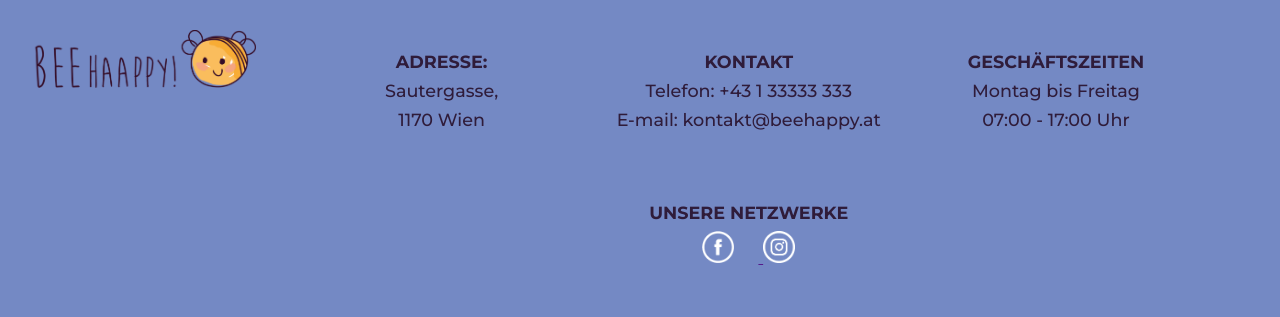
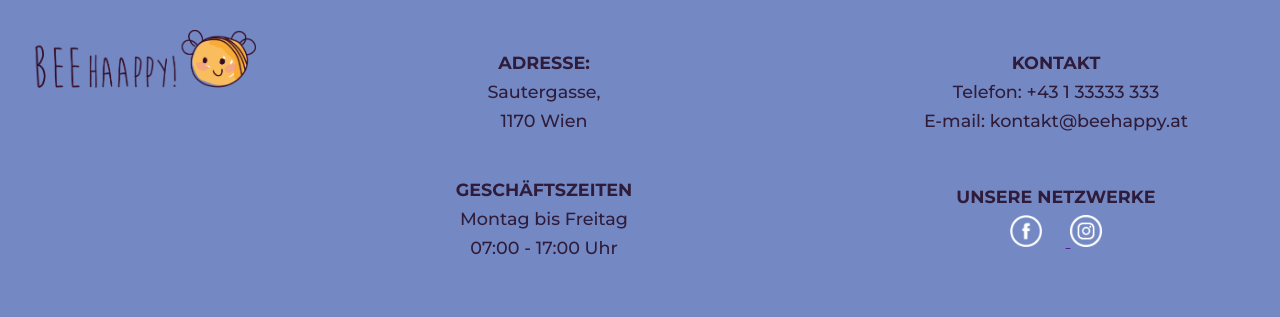
Before and after one commit to marianelaalbrigi/First-Website, a website: page unser-projekt.html in a window 1280 px wide. Shown: the part 2158-2475 px from the top of the page. Drawn offline with Linux system fonts and the light colour scheme.

Commit message:
changes in footer  section>unsereprojekt

```diff
--- a/styles/scss/components/_footer.scss
+++ b/styles/scss/components/_footer.scss
@@ -8,7 +8,6 @@
         margin: 0 2rem 0 2rem;
         height: 18vh;
         width: 100vw;
-
 
         .footer-logo {
             grid-column: 1/2;
@@ -26,7 +25,6 @@
             color: $color-violeta;
             text-align: center;
             font-size: 1.1rem;
-
 
             .footer-item01 {
                 grid-column: 1/2;
@@ -104,19 +102,16 @@
     p {
         font-weight: 600;
         margin-left: 2rem;
-
     }
 
     .footer-end-links {
         display: flex;
         gap: 2rem;
         margin-right: 2rem;
-
     }
 }
 
 @media (max-width: 1600px) and (min-width: 1300px) {
-
     .footer-container {
         height: 20vh;
 
@@ -127,16 +122,13 @@
 }
 
 @media (max-width: 1299px) and (min-width: 1000px) {
-
     .footer-container {
-        height: 48vh;
+        height: 40vh;
 
         .footer-items {
-
             display: grid;
             grid-template-columns: 20% 80%;
             grid-template-rows: 20% 30% 50%;
-
 
             .footer-logo {
                 margin-top: 7rem;
@@ -146,9 +138,9 @@
             .footer-partleft {
                 margin-top: 7rem;
                 grid-row: 2/4;
-                grid-template-columns: 30% 30% 30%;
+                grid-template-columns: 50% 50%;
                 grid-template-rows: 50% 50%;
-                row-gap: 3rem;
+                row-gap: 2rem;
 
                 .footer-item01 {
                     grid-column: 1/2;
@@ -161,24 +153,23 @@
                 }
 
                 .footer-item03 {
-                    grid-column: 3/4;
-                    grid-row: 1/2;
+                    grid-column: 1/2;
+                    grid-row: 2/3;
                 }
 
                 .footer-item04 {
-                    grid-column: 1/4;
+                    grid-column: 2/3;
                     grid-row: 2/3;
                 }
             }
         }
     }
-
 }
 
 @media (max-width: 999px) and (min-width: 601px) {
 
     .footer-nav {
-        height: 45vh;
+        height: 50vh;
 
         .footer-container {
 
@@ -187,7 +178,6 @@
                 flex-direction: column;
                 align-items: start;
                 margin: 0 0 0 2rem;
-
 
                 .footer-logo {
                     margin-top: 1rem;
@@ -240,10 +230,9 @@
 
 @media (max-width: 600px) and (min-width: 300px) {
     .footer-nav {
-        height: 65vh;
+        height: 75vh;
 
         .footer-container {
-
 
             .footer-items {
                 display: flex;
@@ -257,7 +246,6 @@
                     align-items: start;
                     row-gap: 2.5rem;
                     text-align: left;
-
                 }
             }
         }
```
Also changed, not shown: styles/style.css, 1 other file.
